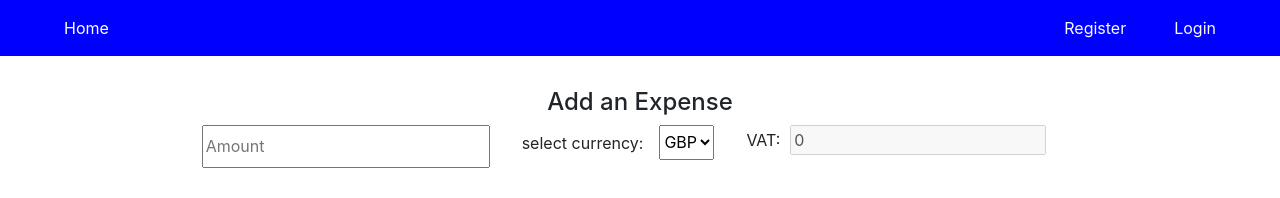
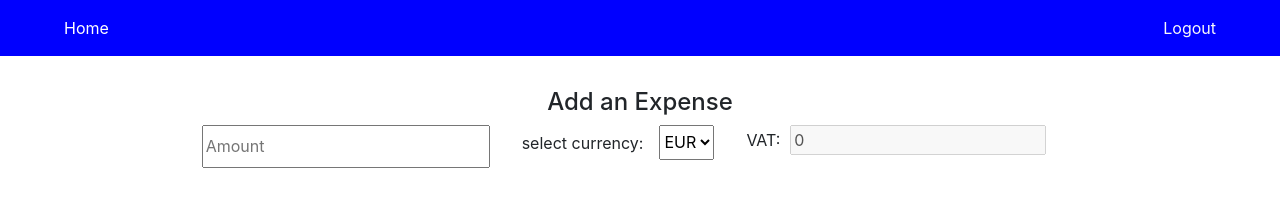
Before and after one commit to Kaosilisochukwu/ExpenseTracker, a React (Create React App) app in the folder ExpenseTracker/ClientApp/: page /expenses in a window 1280 px wide. Shown: the top 198 px of the page. Built offline with nearby package versions, Linux system fonts and the light colour scheme; no server answers; sample sign-in values are in the browser's storage.

Commit message:
Implement conditional rendering

```diff
--- a/ExpenseTracker/ClientApp/src/components/Expenses.js
+++ b/ExpenseTracker/ClientApp/src/components/Expenses.js
@@ -1,6 +1,5 @@
 import React, { useState, useEffect } from 'react'
 import styled from 'styled-components'
-import axios from 'axios'
 
 const Expenses = () => {
 
@@ -12,12 +11,9 @@ const Expenses = () => {
     const [amount, setAmount] = useState(0);
     const [VAT, setVAT] = useState(0);
     const [transctionDate, setTransctionDate] = useState(new Date())
-    const [userId, setUserId] = useState("");
     const [currency, setCurrency] = useState("GBP")
 
 
-    const handleChange = (e) => {
-    }
 
 
     const getExpenses = async () => {
@@ -98,18 +94,18 @@ const Expenses = () => {
         setCurrency(e.target.value)
     }
 
-    useEffect( async () => {
+    useEffect(() => {
+        (async () => {
             if (localStorage.getItem("token")) {
                 await getExpenses();
-        }
-        fetch("https://localhost:44385/api/expenses")
-
                 fetch("https://api.exchangeratesapi.io/latest")
                     .then(response => response.json())
                     .then(data => {
                         console.log(data.rates.GBP)
                         setRate(data.rates.GBP)
                     })
+            }
+        })()
     }, [])
 
     return (
@@ -120,9 +116,9 @@ const Expenses = () => {
                 <div className="expense-input">
                     <input className="amount" type="number" placeholder="Amount" required onChange={handleAmount} />
                     <label>select currency:
-                        <select className="currency" onChange={handleCurrency} >
-                            <option value="EUR">ERU</option>
-                            <option value="GBP" selected>GBP</option>
+                        <select className="currency" onChange={handleCurrency} defaultValue="EUR">
+                            <option value="EUR">EUR</option>
+                            <option value="GBP">GBP</option>
                         </select>
                     </label>
                     <label>VAT:
--- a/ExpenseTracker/ClientApp/src/components/Home.js
+++ b/ExpenseTracker/ClientApp/src/components/Home.js
@@ -1,15 +1,12 @@
 import React from 'react';
-import Login from './Login';
 import styled from 'styled-components'
 import { Link } from 'react-router-dom';
-import Input from './Input';
-import Register from './Register';
 
 export const Home = () => {
 
     return (
         <HomePage>
-            <img src="images/pexels-karolina-grabowska-4475523.jpg" alt="background image" />
+            <img src="images/pexels-karolina-grabowska-4475523.jpg" alt="background" />
             <h1 className="head-primary">Expense Tracker</h1>
             <h3 className="head-secondary">Personal & Community Finance and Expense Tracking app.</h3>
             <h5 className="home-paragraph">Keep track of your personal or business finances and mantain a control on your expenses, income and budget.
@@ -19,17 +16,7 @@ export const Home = () => {
     );
 }
 
-const PageLayout = styled.div`
-    height: 95vh;
-    background-color: rgba(4, 59, 255, 0.48);
-    position: relative;
-    img{
-        position: absolute;
-        width: 100%;
-        height: 95vh;
-        z-index: -2;
-    }
-`
+
 
 const HomePage = styled.div`
     color: white;
--- a/ExpenseTracker/ClientApp/src/components/Layout.js
+++ b/ExpenseTracker/ClientApp/src/components/Layout.js
@@ -1,41 +1,31 @@
 import React, { useState } from 'react';
-import { Container } from 'reactstrap';
 import { Home } from './Home';
 import { NavMenu } from './NavMenu';
-import styled from 'styled-components'
 import Register from './Register';
 import Login from './Login';
-import Trying from './Try';
 import Expenses from './Expenses';
 import { BrowserRouter as Router, Route, Switch } from 'react-router-dom';
+import Protected from './Protected';
 
 export const Layout = ()  => {
 
-    const [isLoggedIn, setIsLoggedIn] = useState()
+    const [isLoggedIn, setIsLoggedIn] = useState(localStorage.getItem("token") !== null)
 
-    const handleLogin = () => {
 
-    }
-
-    const handleLogout = () => {
-
-    }
 
     return (
         <Router>
             <NavMenu isLoggedIn={isLoggedIn} setlogin={setIsLoggedIn}/>
                 <Switch>
-                    <Route path="/" exact>
-                        <Home />
-                    </Route>
                     <Route path="/login">
                         <Login setlogin={setIsLoggedIn} />
                     </Route>
                     <Route path="/register">
                         <Register />
-                    </Route>
-                    <Route path="/expenses">
-                        <Expenses />
+                </Route>
+                <Protected path="/expenses" component={Expenses} isLoggedIn={isLoggedIn} />
+                    <Route path="*" >
+                        <Home />
                     </Route>
                 </Switch>
             </Router>
--- a/ExpenseTracker/ClientApp/src/components/Login.js
+++ b/ExpenseTracker/ClientApp/src/components/Login.js
@@ -84,7 +84,7 @@ const SignIn = styled.div`
         border-radius: 6px;
         border: none;
         padding-left: 15px;
-        margin-top: 2rem;
+        margin-top: 1rem;
 }
     .home-btn{
         align-self: center;
--- a/ExpenseTracker/ClientApp/src/components/NavMenu.js
+++ b/ExpenseTracker/ClientApp/src/components/NavMenu.js
@@ -1,4 +1,4 @@
-import React, { useEffect, useState } from 'react';
+import React from 'react';
 //import { Collapse, Navbar, NavbarBrand, NavbarToggler, NavItem, NavLink } from 'reactstrap';
 import { Link, useHistory } from 'react-router-dom';
 import styled from 'styled-components'
@@ -7,7 +7,8 @@ import './NavMenu.css';
 export const NavMenu = ({ isLoggedIn, setlogin }) => {
 
     let history = useHistory();
-    const handleLogout = () => {
+    const handleLogout = (e) => {
+        e.preventDefault()
         localStorage.removeItem("token")
         setlogin(false);
         history.push("/login")
@@ -19,14 +20,14 @@ export const NavMenu = ({ isLoggedIn, setlogin }) => {
                 <Link to="/" className="home">Home</Link>
                 < ul className="auth-links">
                     <li>
-                        <Link to="/" className="text-light home" > Logout</Link>
+                        <Link to="/login" className="text-light home" onClick={handleLogout} > Logout</Link>
                     </li>
                 </ul>
             </Header>
 
     :
         <Header>
-            <Link className="home">Home</Link>
+            <Link className="home" to="/">Home</Link>
             < ul className="auth-links">
                 <li>
                     <Link to="/register" className="text-light home">Register</Link>
--- a/ExpenseTracker/ClientApp/src/components/Register.js
+++ b/ExpenseTracker/ClientApp/src/components/Register.js
@@ -1,5 +1,4 @@
 import React, { useState } from 'react'
-import Input from './Input'
 import { Link } from 'react-router-dom';
 import styled from 'styled-components'
 
@@ -130,7 +129,7 @@ const RegisterStyle = styled.div`
         border-radius: 6px;
         border: none;
         padding-left: 15px;
-        margin-top: 2rem;
+        margin-top: 1rem;
 }
     .home-btn:hover{
         background-color: #0804C7;
```
Lines whose indentation alone changed are shown as unchanged.
